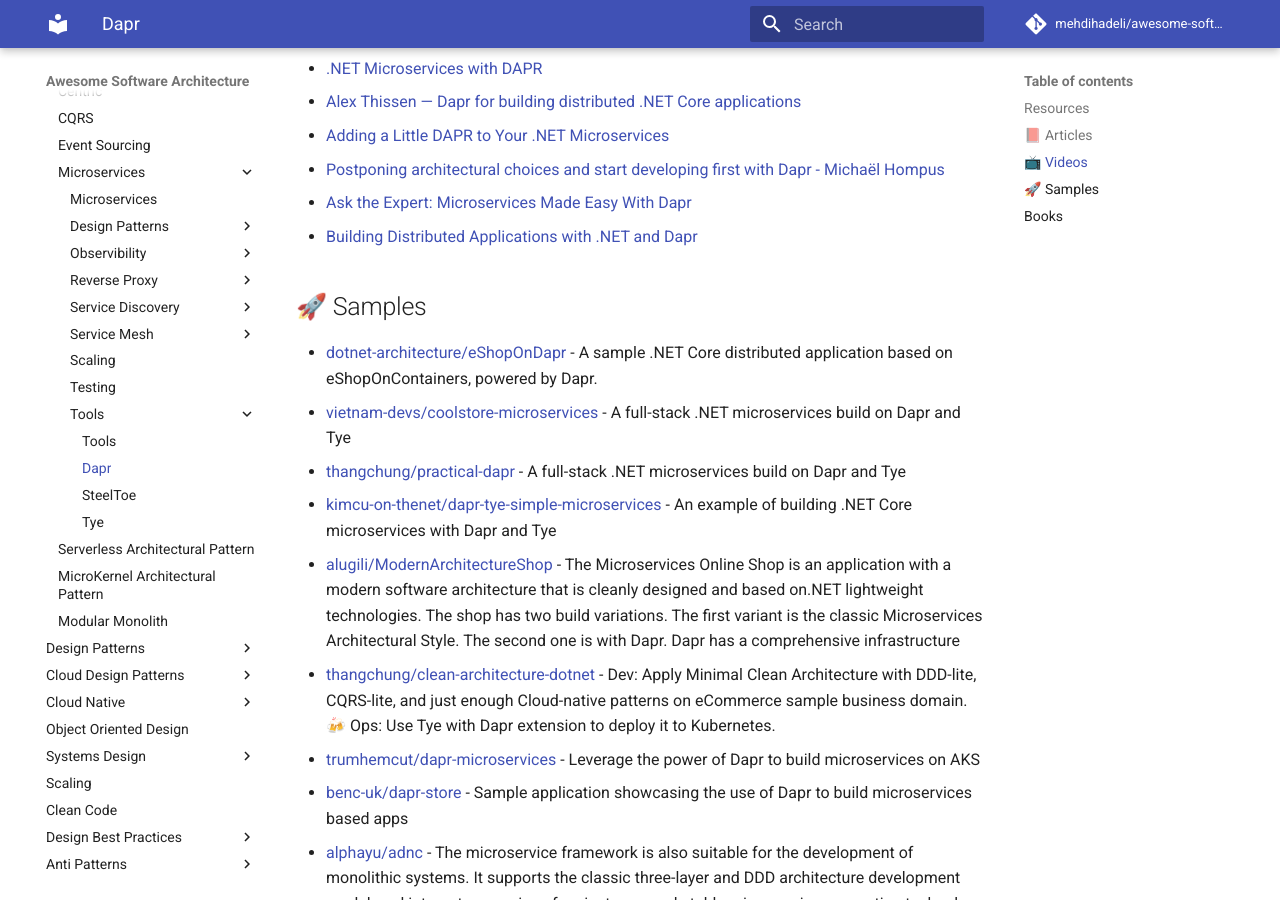
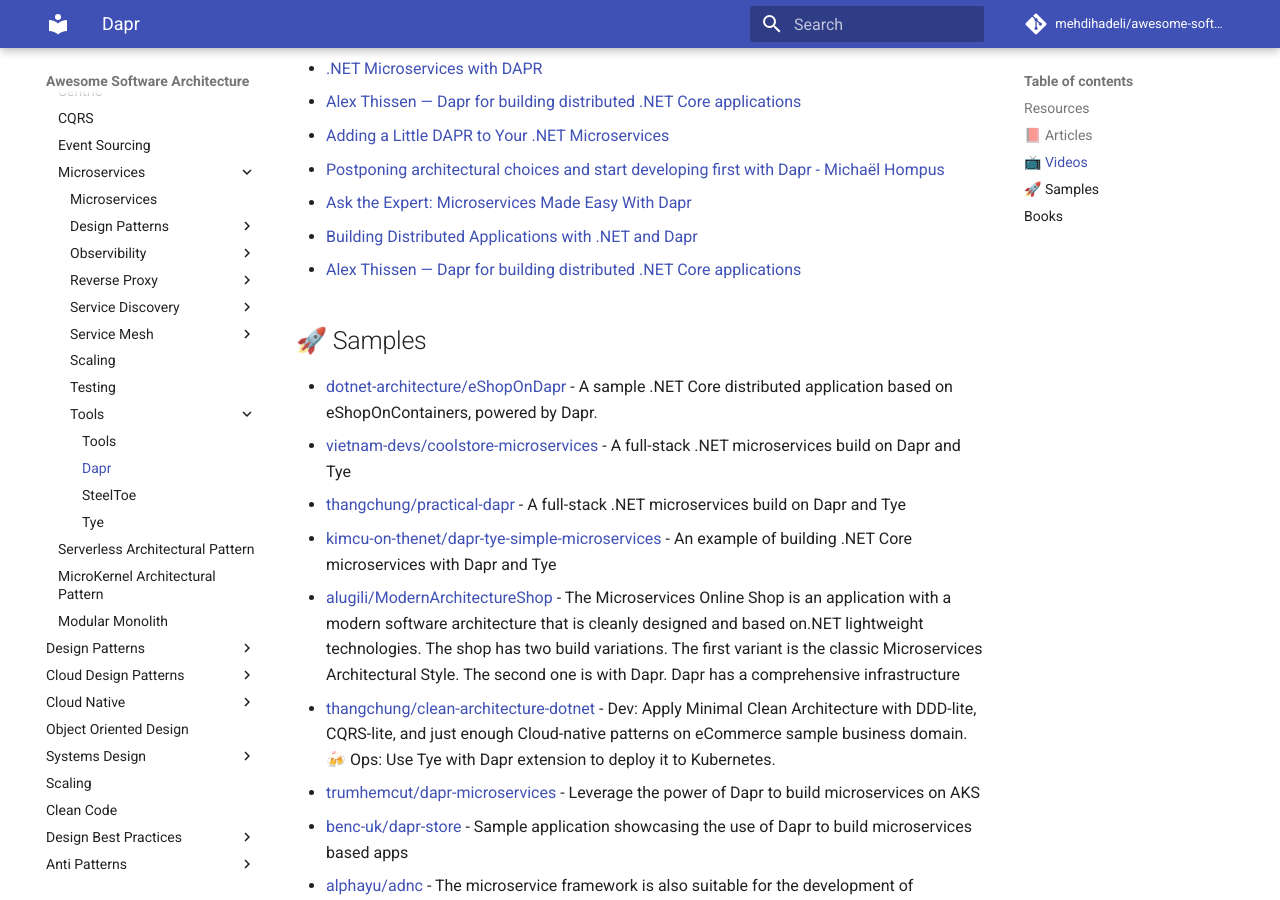
Before and after one commit to mehdihadeli/awesome-software-architecture, an MkDocs documentation site: the page built from docs/architectural-patterns/microservices/tools/dapr.md, in a window 1280 px wide and 900 px high, scrolled down 1147 px. Built offline with MkDocs 1.6.1 and Material for MkDocs 9.7.7, drawn with Linux system fonts in a browser that asks for light colours; comment, search, counter and statistics services are not loaded.

Commit message:
add new link to dappr

```diff
--- a/docs/architectural-patterns/microservices/tools/dapr.md
+++ b/docs/architectural-patterns/microservices/tools/dapr.md
@@ -34,6 +34,7 @@
 - [Postponing architectural choices and start developing first with Dapr - Michaël Hompus](https://www.youtube.com/watch?v=biT5-mQ2ekc)
 - [Ask the Expert: Microservices Made Easy With Dapr](https://www.youtube.com/watch?v=KOpKW11-mg8)
 - [Building Distributed Applications with .NET and Dapr](https://www.youtube.com/watch?v=4vUBnlEr4p4)
+- [Alex Thissen — Dapr for building distributed .NET Core applications](https://www.youtube.com/watch?v=FyFr5HzsQXE&ab_channel=DotNext)
 ## 🚀 Samples
 - [dotnet-architecture/eShopOnDapr](https://github.com/dotnet-architecture/eShopOnDapr) - A sample .NET Core distributed application based on eShopOnContainers, powered by Dapr.
 - [vietnam-devs/coolstore-microservices](https://github.com/vietnam-devs/coolstore-microservices) - A full-stack .NET microservices build on Dapr and Tye
```
